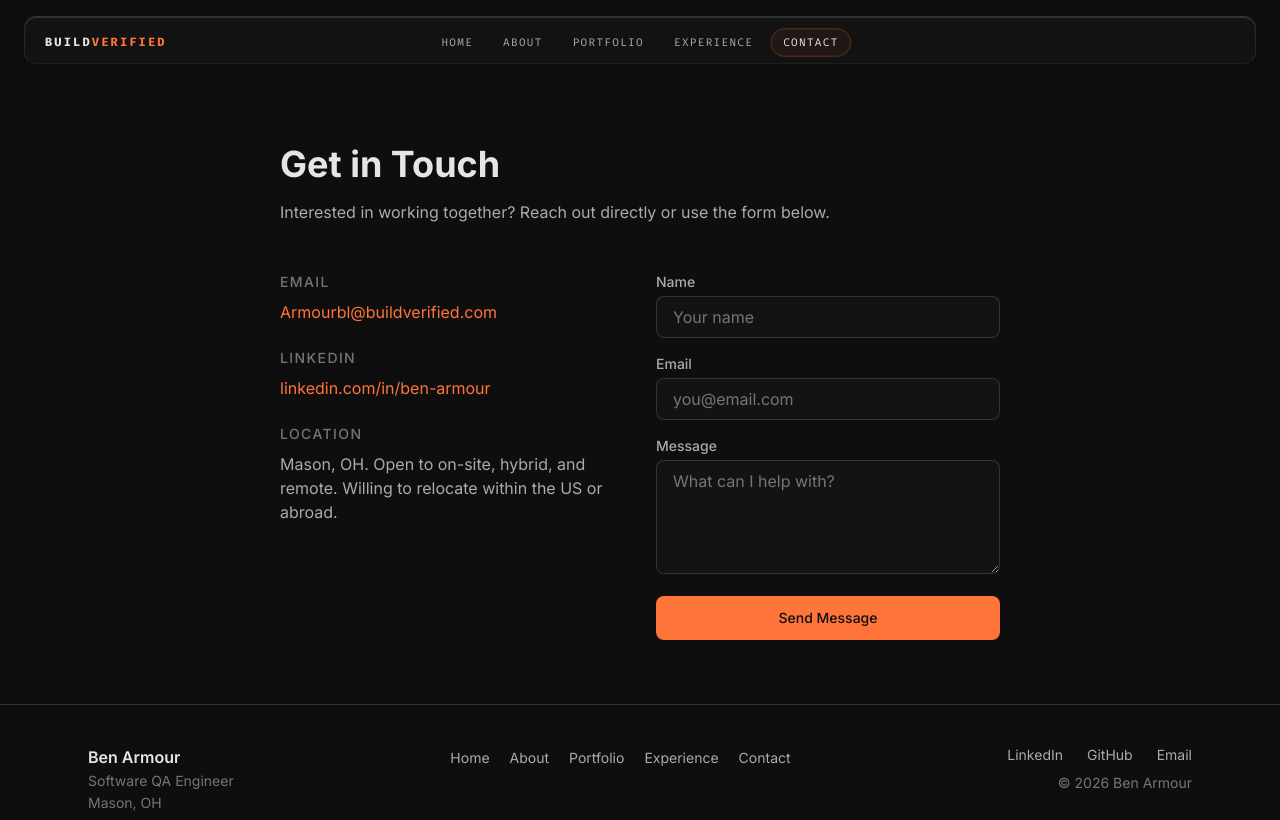
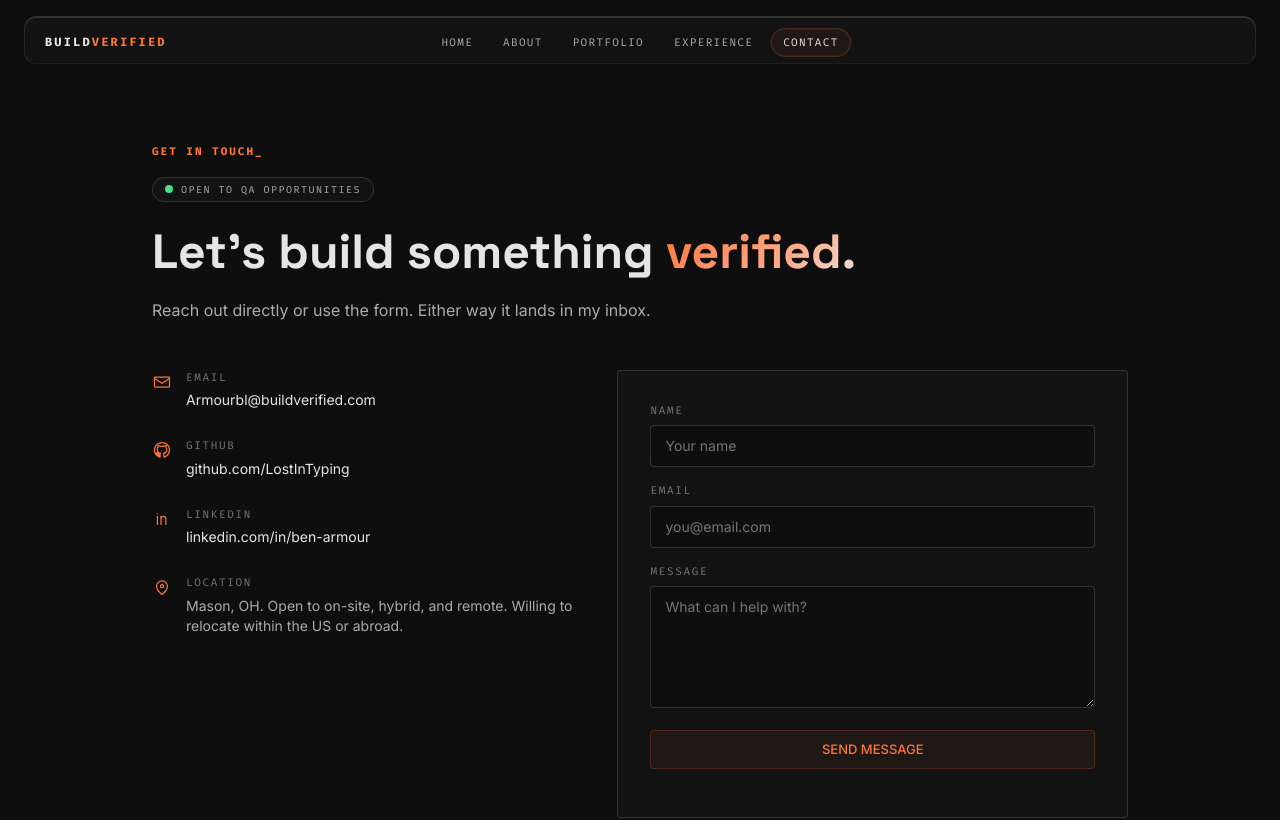
Before and after one commit to LostInTyping/BuildVerified, a Next.js app: page /contact in a window 1280 px wide. Shown: the top 820 px of the page. Built offline with nearby package versions, Linux system fonts and the light colour scheme.

Commit message:
feat(contact): rebuild contact page with elevated split layout

```diff
--- a/src/app/contact/page.tsx
+++ b/src/app/contact/page.tsx
@@ -1,4 +1,7 @@
 import type { Metadata } from "next";
+import { FadeIn } from "@/components/fade-in";
+import { SlideIn } from "@/components/slide-in";
+import { ContactForm } from "@/components/contact-form";
 import { site } from "@/lib/site";
 
 export const metadata: Metadata = {
@@ -9,114 +12,117 @@ export const metadata: Metadata = {
   },
 };
 
+const railItems = [
+  {
+    label: "Email",
+    href: `mailto:${site.email}`,
+    text: site.email,
+    external: false,
+    icon: (
+      <path d="M4 6h16a1 1 0 0 1 1 1v10a1 1 0 0 1-1 1H4a1 1 0 0 1-1-1V7a1 1 0 0 1 1-1Zm0 2.4 8 5.1 8-5.1" />
+    ),
+  },
+  {
+    label: "GitHub",
+    href: site.githubUrl,
+    text: site.githubLabel,
+    external: true,
+    icon: (
+      <path d="M12 3a9 9 0 0 0-2.85 17.54c.45.08.62-.2.62-.44v-1.68c-2.5.55-3.03-1.07-3.03-1.07-.41-1.04-1-1.32-1-1.32-.82-.56.06-.55.06-.55.9.06 1.38.93 1.38.93.8 1.38 2.11.98 2.63.75.08-.58.31-.98.57-1.2-2-.23-4.1-1-4.1-4.45 0-.98.35-1.79.93-2.42-.1-.23-.4-1.15.08-2.4 0 0 .76-.24 2.48.92a8.6 8.6 0 0 1 4.51 0c1.72-1.16 2.47-.92 2.47-.92.49 1.25.18 2.17.09 2.4.58.63.93 1.44.93 2.42 0 3.47-2.11 4.22-4.12 4.44.32.28.61.83.61 1.67v2.48c0 .24.16.52.62.43A9 9 0 0 0 12 3Z" />
+    ),
+  },
+  {
+    label: "LinkedIn",
+    href: site.linkedinUrl,
+    text: site.linkedinLabel,
+    external: true,
+    icon: (
+      <path d="M6.5 8.8v9.7M6.5 5.5v.1m4.3 3.2v9.7m0-6.8c0-1.6 1.3-2.9 2.9-2.9s2.9 1.3 2.9 2.9v6.8" />
+    ),
+  },
+  {
+    label: "Location",
+    href: null,
+    text: "Mason, OH. Open to on-site, hybrid, and remote. Willing to relocate within the US or abroad.",
+    external: false,
+    icon: (
+      <path d="M12 21s-6.5-5.2-6.5-10a6.5 6.5 0 0 1 13 0c0 4.8-6.5 10-6.5 10Zm0-8.2a1.8 1.8 0 1 0 0-3.6 1.8 1.8 0 0 0 0 3.6Z" />
+    ),
+  },
+];
+
 export default function ContactPage() {
   return (
-    <main className="mx-auto max-w-3xl px-6 py-16">
-      <h1 className="text-4xl font-bold">Get in Touch</h1>
-      <p className="mt-4 text-text-secondary">
-        Interested in working together? Reach out directly or use the form
-        below.
+    <main className="mx-auto max-w-5xl px-6 py-16">
+      <FadeIn>
+        <p className="font-mono text-[11px] font-bold uppercase tracking-[0.18em] text-accent">
+          Get in touch<span className="terminal-cursor">_</span>
         </p>
+        <div className="mt-4 inline-flex items-center gap-2 rounded-full border border-border bg-bg-card px-3 py-1">
+          <span className="relative flex h-2 w-2">
+            <span className="absolute inline-flex h-full w-full animate-ping rounded-full bg-status-pass opacity-60" />
+            <span className="relative inline-flex h-2 w-2 rounded-full bg-status-pass" />
+          </span>
+          <span className="font-mono text-[10px] uppercase tracking-[0.15em] text-text-secondary">
+            Open to QA opportunities
+          </span>
+        </div>
+        <h1 className="font-display mt-5 text-4xl font-bold leading-tight sm:text-5xl">
+          Let&apos;s build something{" "}
+          <span className="gradient-text-brand">verified.</span>
+        </h1>
+        <p className="mt-4 max-w-xl text-text-secondary">
+          Reach out directly or use the form. Either way it lands in my inbox.
+        </p>
+      </FadeIn>
 
-      <div className="mt-12 grid gap-8 md:grid-cols-2">
-        {/* Direct contact */}
-        <div className="space-y-6">
+      <div className="mt-12 grid gap-10 md:grid-cols-[1fr_1.2fr]">
+        {/* Contact rail */}
+        <SlideIn direction="left" delay={0.1}>
+          <ul className="space-y-7">
+            {railItems.map((item) => (
+              <li key={item.label} className="flex gap-3.5">
+                <svg
+                  viewBox="0 0 24 24"
+                  fill="none"
+                  stroke="currentColor"
+                  strokeWidth="1.5"
+                  strokeLinecap="round"
+                  strokeLinejoin="round"
+                  aria-hidden="true"
+                  className="mt-0.5 h-5 w-5 shrink-0 text-accent"
+                >
+                  {item.icon}
+                </svg>
                 <div>
-            <h2 className="text-sm font-medium uppercase tracking-widest text-text-muted">
-              Email
+                  <h2 className="font-mono text-[11px] uppercase tracking-[0.15em] text-text-muted">
+                    {item.label}
                   </h2>
+                  {item.href ? (
                     <a
-              href={`mailto:${site.email}`}
-              className="mt-2 block text-accent transition-colors hover:text-accent-hover"
+                      href={item.href}
+                      {...(item.external
+                        ? { target: "_blank", rel: "noopener noreferrer" }
+                        : {})}
+                      className="mt-1 block text-sm text-text-primary transition-colors hover:text-accent"
                     >
-              {site.email}
+                      {item.text}
                     </a>
+                  ) : (
+                    <p className="mt-1 text-sm text-text-secondary">{item.text}</p>
+                  )}
                 </div>
-          <div>
-            <h2 className="text-sm font-medium uppercase tracking-widest text-text-muted">
-              LinkedIn
-            </h2>
-            <a
-              href={site.linkedinUrl}
-              target="_blank"
-              rel="noopener noreferrer"
-              className="mt-2 block text-accent transition-colors hover:text-accent-hover"
-            >
-              {site.linkedinLabel}
-            </a>
+              </li>
+            ))}
+          </ul>
+        </SlideIn>
+
+        {/* Form panel */}
+        <SlideIn direction="right" delay={0.15}>
+          <div className="portfolio-card rounded-sm border border-border bg-bg-card p-6 sm:p-8">
+            <ContactForm />
           </div>
-          <div>
-            <h2 className="text-sm font-medium uppercase tracking-widest text-text-muted">
-              Location
-            </h2>
-            <p className="mt-2 text-text-secondary">
-              Mason, OH. Open to on-site, hybrid, and remote. Willing to
-              relocate within the US or abroad.
-            </p>
-          </div>
-        </div>
-
-        {/* Contact form */}
-        <form
-          action="https://formspree.io/f/YOUR_FORM_ID"
-          method="POST"
-          className="space-y-4"
-        >
-          <div>
-            <label
-              htmlFor="name"
-              className="block text-sm font-medium text-text-secondary"
-            >
-              Name
-            </label>
-            <input
-              type="text"
-              id="name"
-              name="name"
-              required
-              className="mt-1 w-full rounded-lg border border-border bg-bg-card px-4 py-2 text-text-primary placeholder-text-muted focus:border-accent focus:outline-none focus:ring-1 focus:ring-accent"
-              placeholder="Your name"
-            />
-          </div>
-          <div>
-            <label
-              htmlFor="email"
-              className="block text-sm font-medium text-text-secondary"
-            >
-              Email
-            </label>
-            <input
-              type="email"
-              id="email"
-              name="email"
-              required
-              className="mt-1 w-full rounded-lg border border-border bg-bg-card px-4 py-2 text-text-primary placeholder-text-muted focus:border-accent focus:outline-none focus:ring-1 focus:ring-accent"
-              placeholder="you@email.com"
-            />
-          </div>
-          <div>
-            <label
-              htmlFor="message"
-              className="block text-sm font-medium text-text-secondary"
-            >
-              Message
-            </label>
-            <textarea
-              id="message"
-              name="message"
-              rows={4}
-              required
-              className="mt-1 w-full rounded-lg border border-border bg-bg-card px-4 py-2 text-text-primary placeholder-text-muted focus:border-accent focus:outline-none focus:ring-1 focus:ring-accent"
-              placeholder="What can I help with?"
-            />
-          </div>
-          <button
-            type="submit"
-            className="w-full rounded-lg bg-accent px-6 py-3 text-sm font-medium text-bg-primary transition-colors hover:bg-accent-hover"
-          >
-            Send Message
-          </button>
-        </form>
+        </SlideIn>
       </div>
     </main>
   );
```
Lines whose indentation alone changed are shown as unchanged.
